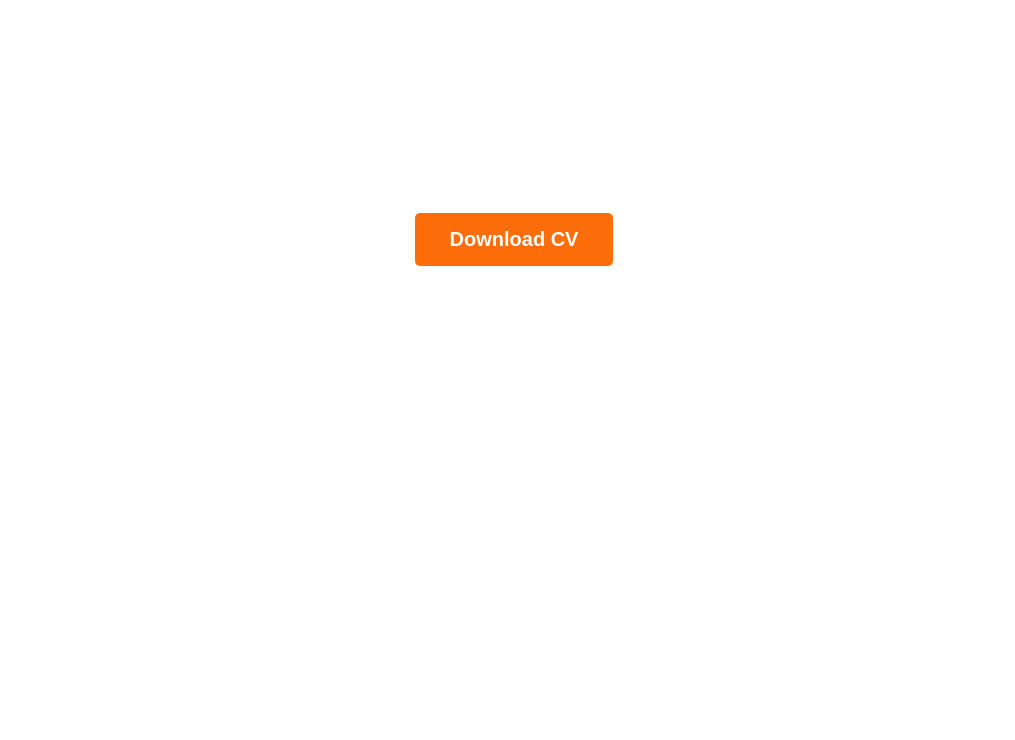
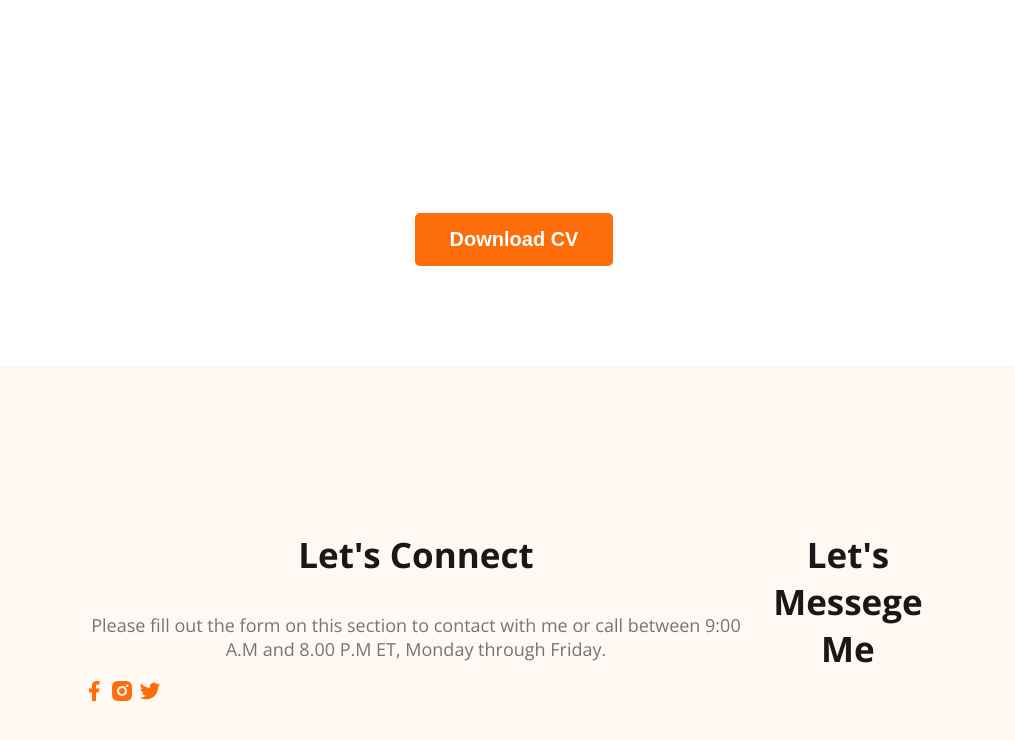
Before and after one commit to samiulalim95/A-Programming-Hero-Milestone-1-Module-5-web-development-portfolio, a plain HTML site: page index.html in a window 1280 px wide. Shown: the part 3358-4098 px from the top of the page, without its empty margins (126-1141 px from the left). Before the commit the page ends 3632 px from the top, so only its background shows below. Drawn offline with nearby package versions, Linux system fonts and the light colour scheme.

Commit message:
9.footer part 1

```diff
--- a/index.html
+++ b/index.html
@@ -146,5 +146,20 @@
         </section>
         <!-- Resume Section End -->
     </main>
-    <footer></footer>
+    <footer>
+        <div class="footer-column">
+            <h3 class="section-title">Let's Connect</h3>
+            <p class="section-description">
+                Please fill out the form on this section to contact with me or call between 9:00 A.M and 8.00 P.M ET, Monday through Friday.
+            </p>
+            <div class="social-links">
+                <a href=""><img src="images/icons/facebook.png" alt=""></a>
+                <a href=""><img src="images/icons/insta.png" alt=""></a>
+                <a href=""><img src="images/icons/twitter.png" alt=""></a>
+            </div>
+        </div>
+        <div class="footer-column">
+            <h3 class="section-title">Let's Messege Me</h3>
+        </div>
+    </footer>
 </body>
--- a/styles/portfolio.css
+++ b/styles/portfolio.css
@@ -199,3 +199,13 @@ main section{
     text-align: center;
     margin-top: 50px;
 }
+
+
+/* footer styles */
+
+footer{
+    display: flex;
+    background: #FFF8F3;
+    padding: 130px 200px;
+    margin-top: 100px;
+}
```
